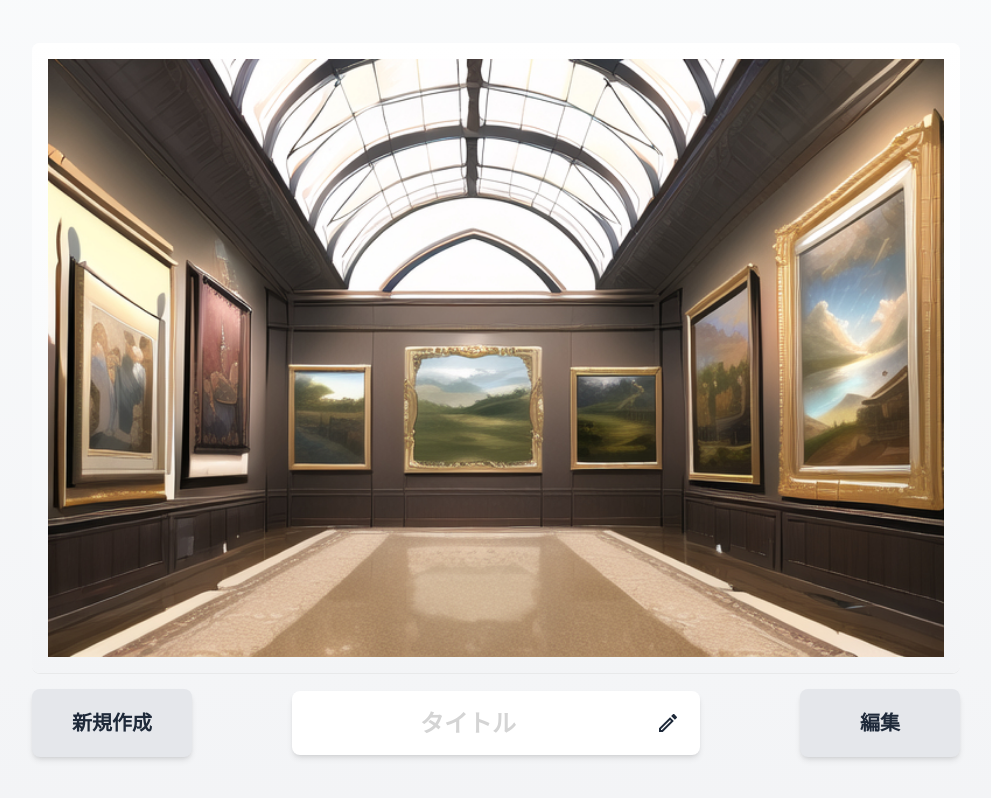
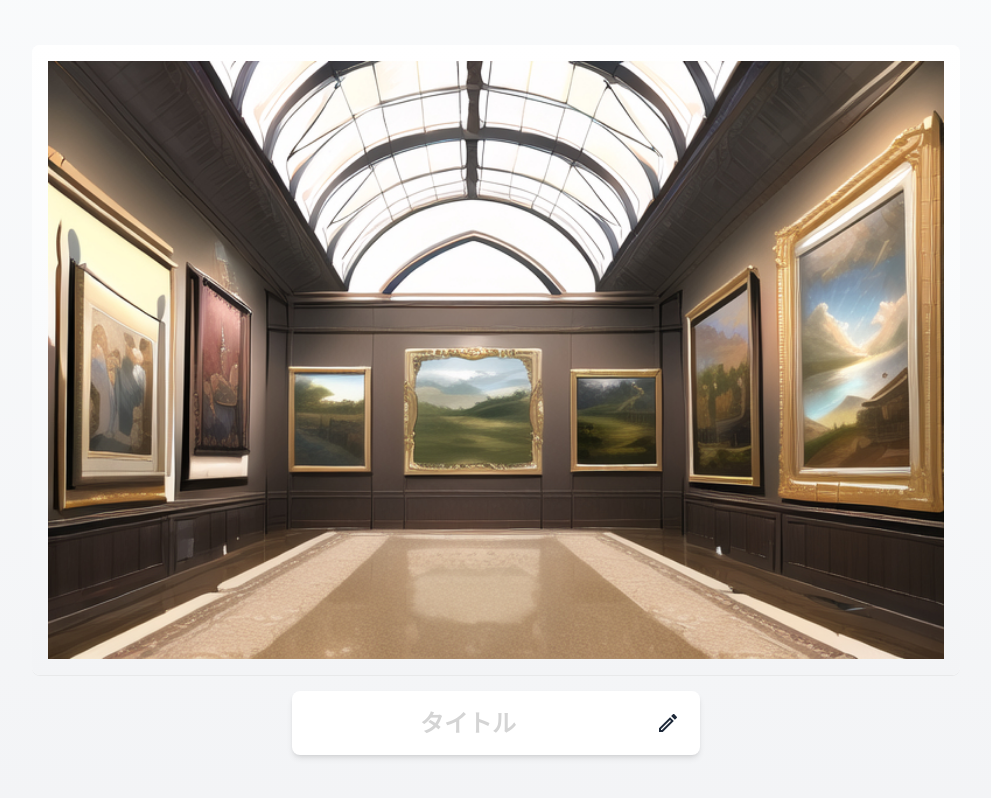
Before and after one commit to yui-szk/virtual-museum, a React (Vite) app in the folder app/frontend/: page /view in a window 1280 px wide. Shown: the whole page, without its empty margins (144-1135 px from the left). Built offline with nearby package versions, Linux system fonts and the light colour scheme.

Commit message:
Refactor MuseumScreen component to remove unused links

```diff
--- a/app/frontend/src/components/MuseumScreen.tsx
+++ b/app/frontend/src/components/MuseumScreen.tsx
@@ -21,14 +21,7 @@
           </div>
 
           {/* Bottom Controls */}
-          <div className="flex justify-between items-center gap-8 mt-4">
-            <a
-              href="/create/new"
-              className="px-4 py-5 w-40 bg-gray-200 hover:bg-gray-300 transition-colors rounded-lg shadow-md flex items-center justify-center"
-            >
-              <div className="text-gray-800 font-bold text-xl">新規作成</div>
-            </a>
-
+          <div className="flex justify-center items-center gap-8 mt-4">
             <div className="p-4 bg-white rounded-lg shadow-md flex items-center gap-4">
               <input
               type="text"
@@ -51,13 +44,6 @@
               </IconContext.Provider>
               </button>
             </div>
-
-            <a
-              href="/create"
-              className="px-4 py-5 w-40 bg-gray-200 hover:bg-gray-300 transition-colors rounded-lg shadow-md flex items-center justify-center"
-            >
-              <div className="text-gray-800 font-bold text-xl">編集</div>
-            </a>
           </div>
         </div>
       </div>
```
